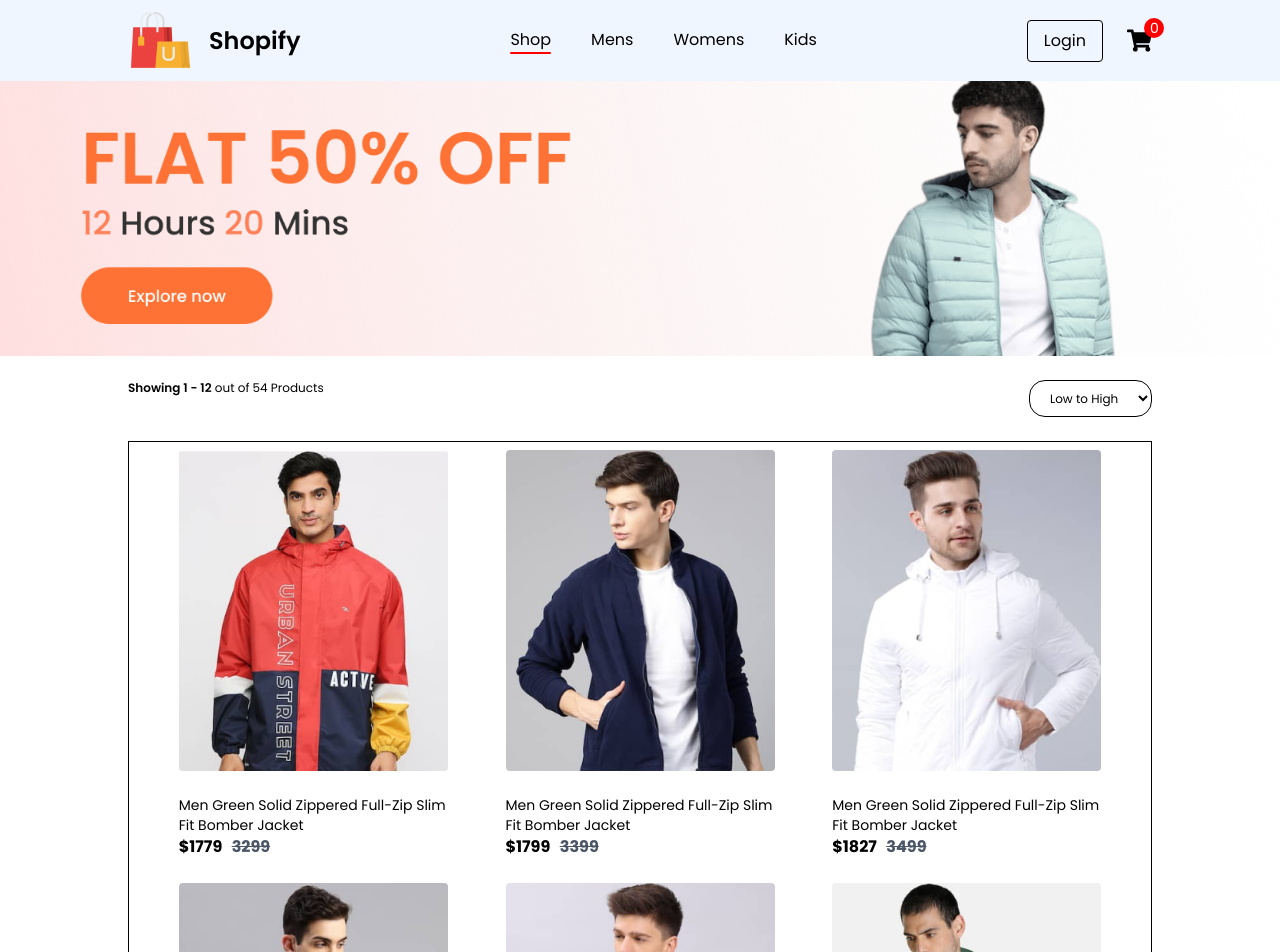
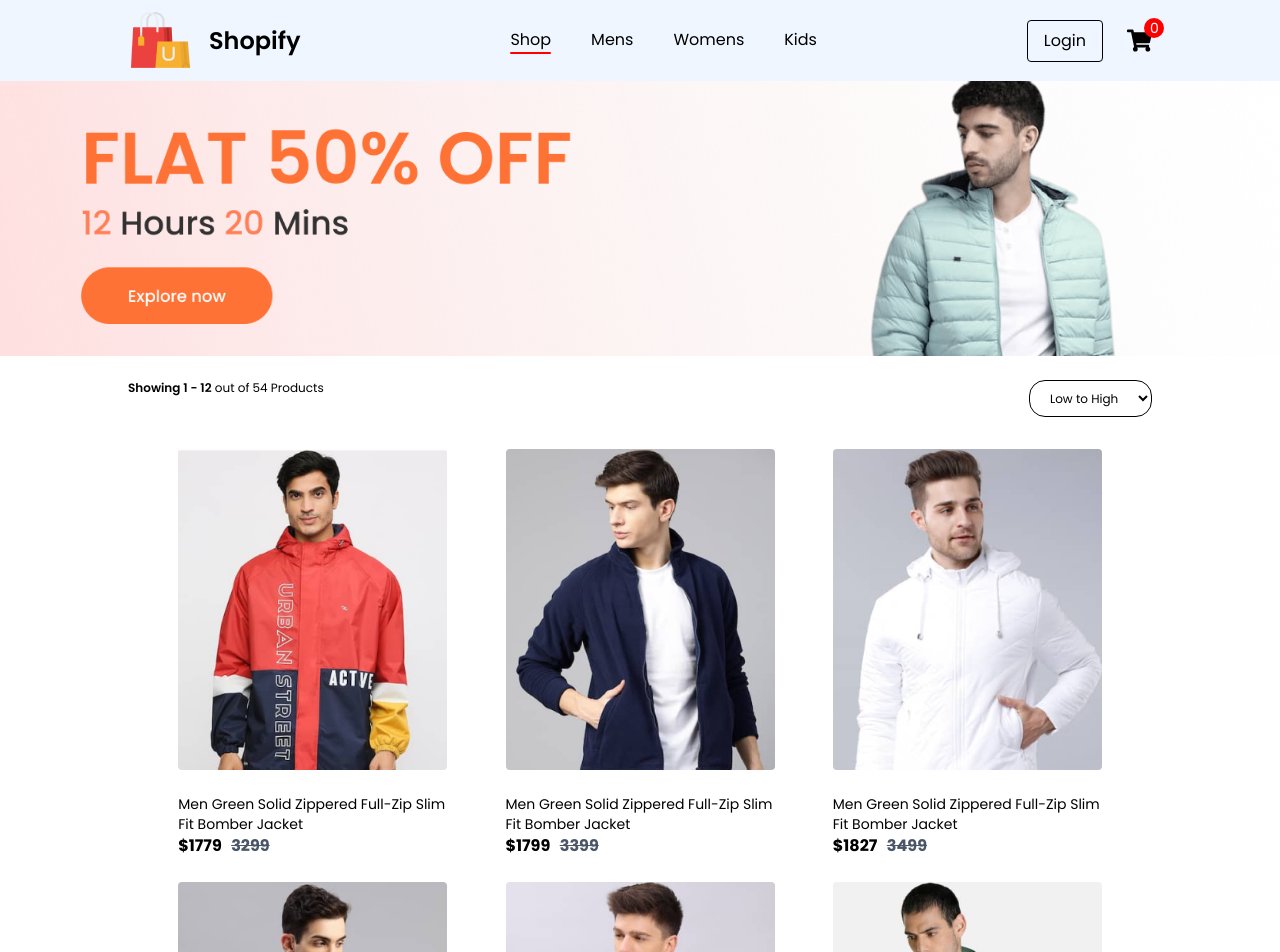
Before and after one commit to Amankhxn/Ecommerce-Shopify, a React (Vite) app: page /men in a window 1280 px wide. Shown: the top 952 px of the page. Built offline with nearby package versions, Linux system fonts and the light colour scheme.

Commit message:
Final Commit

```diff
--- a/src/Pages/Product.jsx
+++ b/src/Pages/Product.jsx
@@ -54,7 +54,7 @@ const Product = () => {
           <img
             src={selectedProduct.image}
             alt="main product"
-            className='mainProduct  h-[350px] sm:h-[450px] lg:h-[600px] lg:w-[350px] object-contain rounded'
+            className='mainProduct  h-[350px] sm:h-[480px]  lg:w-[350px] object-contain rounded'
           />
         </div>
 
--- a/src/Pages/ShopCategory.jsx
+++ b/src/Pages/ShopCategory.jsx
@@ -32,7 +32,7 @@ const ShopCategory = ({ category, banner }) => {
           </div>
         </div>
 
-        <div className="ProductCards border flex flex-wrap justify-evenly items-center ">
+        <div className="ProductCards  flex flex-wrap justify-evenly items-center ">
           {
             productFilter.map((item) => {
               if (category === item.category) {
--- a/src/index.css
+++ b/src/index.css
@@ -77,7 +77,6 @@ input.inp {
 }
 
 img.mainProduct {
-    height: 480px;
     border-radius: 8px;
 }
 
```
